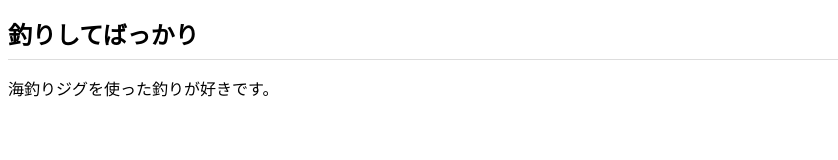
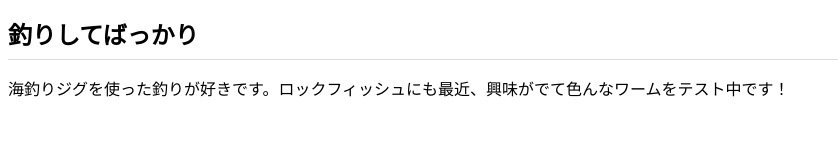
Before and after one commit to chi-mo1/chi-mo1.github.io, a plain HTML site: page index.html in a window 1280 px wide. Shown: the whole page, without its empty margins (0-838 px from the left). Drawn offline with Linux system fonts and the light colour scheme.

Commit message:
dotinstall練習用
テスト

```diff
--- a/index.html
+++ b/index.html
@@ -7,6 +7,6 @@
   </head>
   <body>
     <h1>釣りしてばっかり</h1>
-    <p>海釣りジグを使った釣りが好きです。</p>
+    <p>海釣りジグを使った釣りが好きです。ロックフィッシュにも最近、興味がでて色んなワームをテスト中です！</p>
   </body>
 </html>
```
